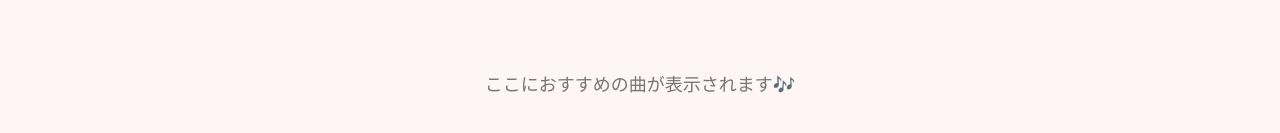
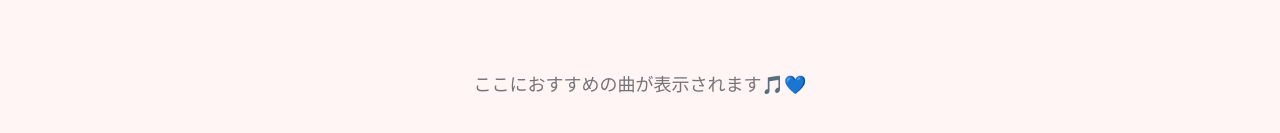
Before and after one commit to myu37cha/25summer, a plain HTML site: page index.html in a window 1280 px wide. Shown: the part 277-410 px from the top of the page. Drawn offline with Linux system fonts and the light colour scheme.

Commit message:
Update index.html

```diff
--- a/index.html
+++ b/index.html
@@ -20,7 +20,7 @@
   </section>
 
   <section id="recommendation">
-  　<p>ここにおすすめの曲が表示されます🎶</p>
+  　<p>ここにおすすめの曲が表示されます🎵💙
 　</section>
 
   <script src="script.js"></script>
```
